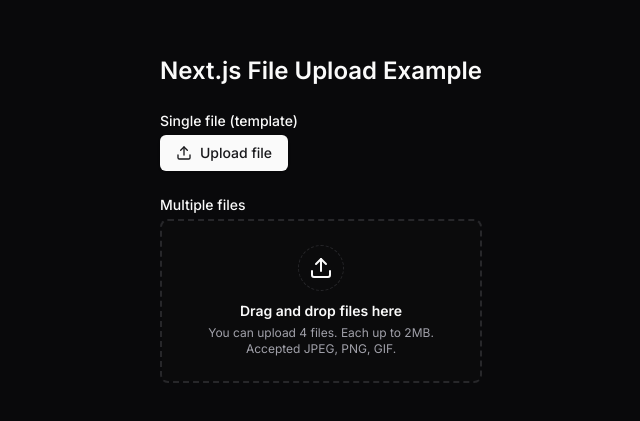
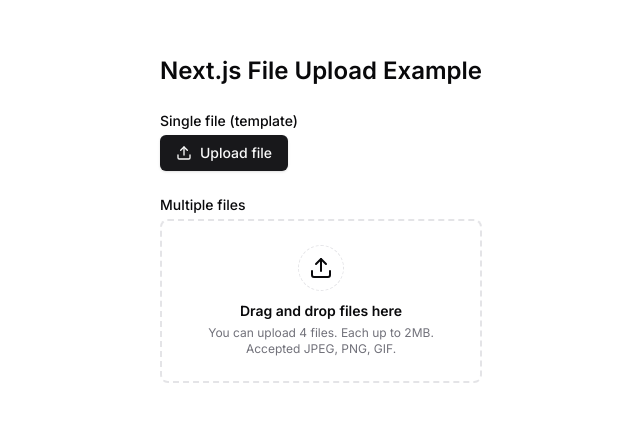
Before and after one commit to Nic13Gamer/better-upload, a Next.js app in the folder apps/example/: page / in a window 1280 px wide. Shown: the part 181-602 px from the top of the page, without its empty margins (319-959 px from the left). Built offline with nearby package versions, Linux system fonts and the light colour scheme.

Commit message:
style(example): improve dropzone in light mode

```diff
--- a/apps/example/src/app/layout.tsx
+++ b/apps/example/src/app/layout.tsx
@@ -17,7 +17,7 @@
 }>) {
   return (
     <html lang="en">
-      <body className={`${inter.className} antialiased dark`}>
+      <body className={`${inter.className} antialiased`}>
         {children}
 
         <Toaster />
--- a/apps/example/src/components/templates/upload-dropzone.tsx
+++ b/apps/example/src/components/templates/upload-dropzone.tsx
@@ -58,7 +58,7 @@
           'bg-muted/5 flex w-full min-w-64 cursor-pointer flex-col items-center justify-center px-2 py-6 transition-colors',
           {
             'bg-muted/15 text-muted-foreground cursor-not-allowed': isPending,
-            'hover:dark:bg-muted/20 hover:bg-muted/50': !isPending,
+            'hover:dark:bg-muted/20 hover:bg-muted/25': !isPending,
           }
         )}
         htmlFor={id}
```
